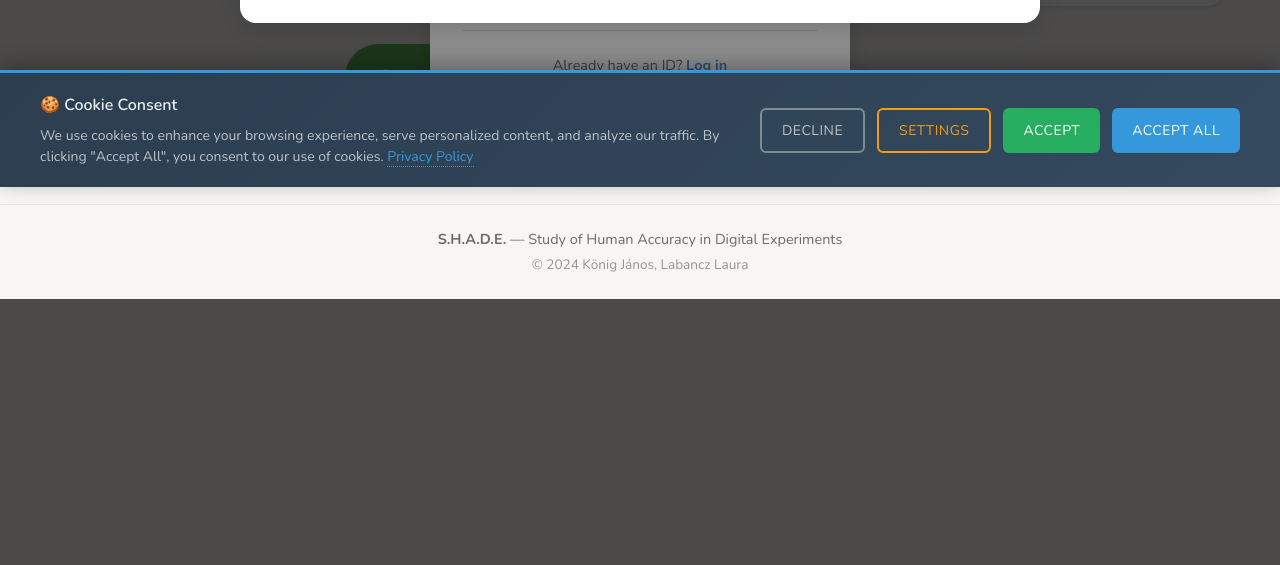
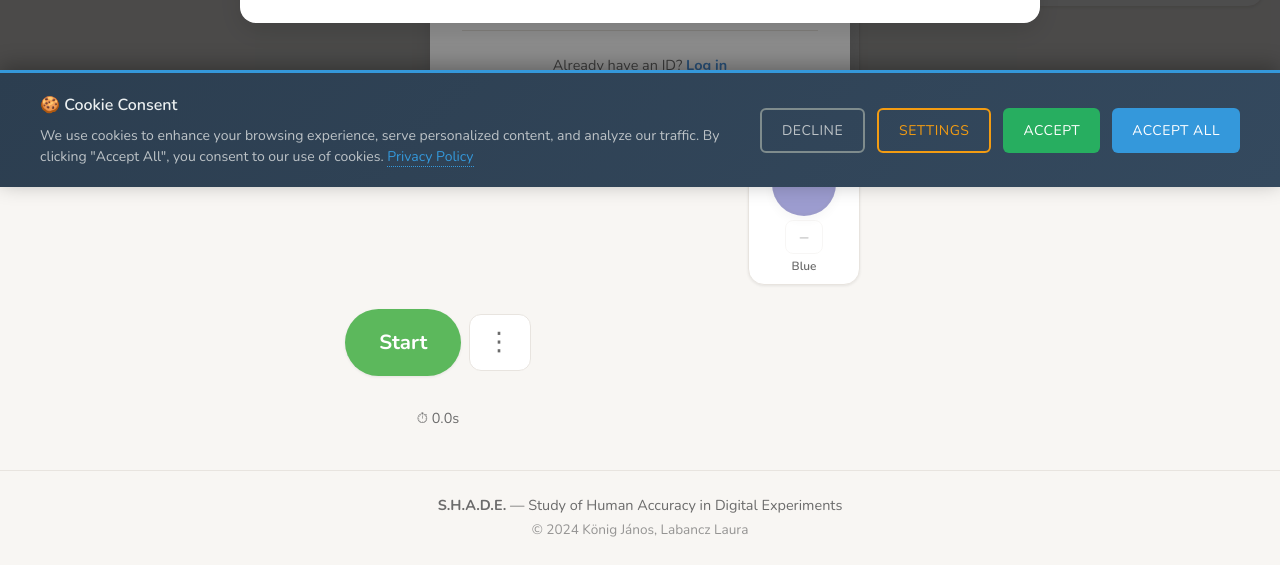
Before and after one commit to janoskonig/shadematch_python, a Flask app: page / in a window 1280 px wide. Shown: the part 613-1178 px from the top of the page. Before the commit the page ends 912 px from the top, so only its background shows below. Run offline with Flask 2, Linux system fonts and the light colour scheme; data that the repository does not hold is empty.

Commit message:
Maximize mixing canvas layout
Co-authored-by: Cursor <cursoragent@cursor.com>

```diff
--- a/static/css/main.css
+++ b/static/css/main.css
@@ -23,11 +23,18 @@
 /* ---- Two-column layout ---- */
 .app-row {
   display: flex; gap: var(--space-lg);
-  max-width: 1200px; margin: var(--space-lg) auto;
+  max-width: 1440px; margin: var(--space-lg) auto;
   padding: 0 var(--space-md); width: 100%;
   align-items: flex-start;
 }
 .main-content { flex: 1; min-width: 0; }
+.mixing-workspace {
+  display: grid;
+  grid-template-columns: minmax(0, 1fr);
+  gap: var(--space-md);
+  align-items: start;
+}
+.mixing-canvas-zone { min-width: 0; }
 
 /* ---- Color swatch pair ---- */
 .swatches-container { margin-bottom: var(--space-md); }
@@ -92,6 +99,43 @@
 .color-name {
   font-size: var(--font-size-sm); font-weight: 600;
   color: var(--text-secondary);
+}
+
+/* Wide workspaces: make the pigment palette a side rail so the canvas can grow. */
+@media (min-width: 1180px) {
+  .mixing-workspace {
+    grid-template-columns: minmax(0, 1fr) 112px;
+    gap: var(--space-lg);
+  }
+  .color-pair {
+    max-width: none;
+    height: clamp(360px, 58vh, 680px);
+  }
+  .palette {
+    position: sticky;
+    top: 92px;
+    flex-direction: column;
+    flex-wrap: nowrap;
+    align-items: center;
+    gap: var(--space-sm);
+    margin: 0;
+    padding: var(--space-sm);
+    background: var(--surface);
+    border: 1px solid var(--border);
+    border-radius: var(--radius-lg);
+    box-shadow: var(--shadow-sm);
+  }
+  .palette .color-control { gap: 4px; }
+  .palette .color-circle {
+    width: 64px;
+    height: 64px;
+  }
+  .palette .minus-button {
+    min-width: 38px;
+    min-height: 34px;
+    font-size: 1.05rem;
+  }
+  .palette .color-name { font-size: 0.7rem; }
 }
 
 /* ---- Controls bar ---- */
--- a/templates/index.html
+++ b/templates/index.html
@@ -272,6 +272,8 @@
   <div class="app-row">
     <div class="main-content" id="mainContent">
 
+      <div class="mixing-workspace">
+        <div class="mixing-canvas-zone">
           <!-- Swatches -->
           <div class="swatches-container" id="swatchesContainer">
             <div class="color-pair">
@@ -295,6 +297,7 @@
           <!-- RGB values (hidden, kept for data compat) -->
           <div class="rgb-debug" style="display:none;">
             <span id="mixedRgbValues">RGB: [255, 255, 255]</span>
+          </div>
         </div>
 
         <!-- Palette -->
@@ -328,6 +331,7 @@
             <button class="color-circle" data-color="blue" style="background:blue;" type="button" aria-label="Add blue drop">0</button>
             <button class="minus-button" data-color="blue" type="button" aria-label="Remove blue drop">−</button>
             <span class="color-name">Blue</span>
+          </div>
         </div>
       </div>
 
```
Also changed, not shown: other parts of static/css/main.css (+99 -11 lines). Lines whose indentation alone changed are shown as unchanged.
